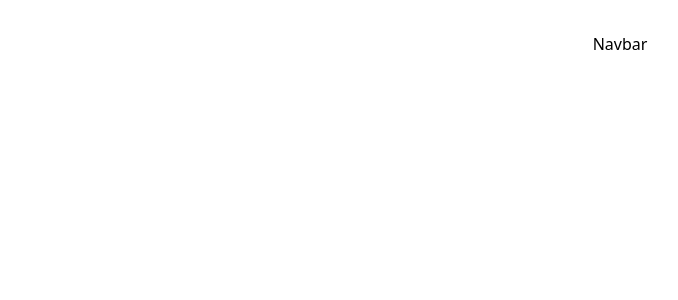
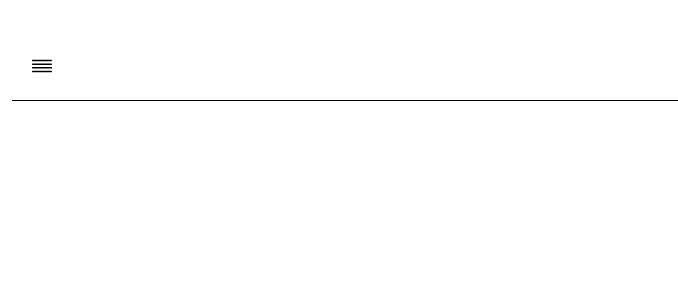
Before and after one commit to Trade404/trade-404-frontend, a React (Vite) app: page / in a window 1280 px wide. Shown: the top 300 px of the page, without its empty margins (20-698 px from the left). Built offline with nearby package versions, Linux system fonts and the light colour scheme.

Commit message:
add: initial formating of NavBar with added avatar in the dropdown menu

```diff
--- a/src/page/NavBar.jsx
+++ b/src/page/NavBar.jsx
@@ -1,8 +1,45 @@
 import React from "react";
+import { Sheet, SheetTrigger, SheetContent, SheetHeader, SheetTitle, SheetDescription  } from "@/components/ui/sheet";
+import { Button } from "@/components/ui/button";
+import { DragHandleHorizontalIcon } from "@radix-ui/react-icons";
+import { Avatar, AvatarImage } from "@radix-ui/react-avatar";
+
 
 const NavBar = () => {
     return(
-        <div>Navbar</div>
+        <div className="px-2 py-3 border-b z-50 bg-background bg-opacity-0 sticky top-0 left-0 right-0 flex justify-between items-center">
+            <div className="flex items-center gap-3">
+            <Sheet>
+  <SheetTrigger>
+    <Button
+    variant="ghost"
+    size="icon"
+    className="rounded-full h-11 w-11"
+    >
+        <DragHandleHorizontalIcon className="h-7 w-7"/>
+    </Button>
+  </SheetTrigger>
+  <SheetContent
+  className="w-72 border-r-0 flex flex-col justify center"
+  side="left">
+    <SheetHeader>
+      <SheetTitle>
+        <div className="text-3x1 flex justify-center items-center gap-1">
+            <Avatar>
+                <AvatarImage src="https://i.ebayimg.com/images/g/WroAAOSwKXti3ugj/s-l1600.webp"></AvatarImage>
+            </Avatar>
+            <div>
+                <span className="font-bold">Trade404</span>
+            </div>
+        </div>
+      </SheetTitle>
+    </SheetHeader>
+  </SheetContent>
+</Sheet>
+
+            </div>
+
+            </div>
     )
 }
 
```
